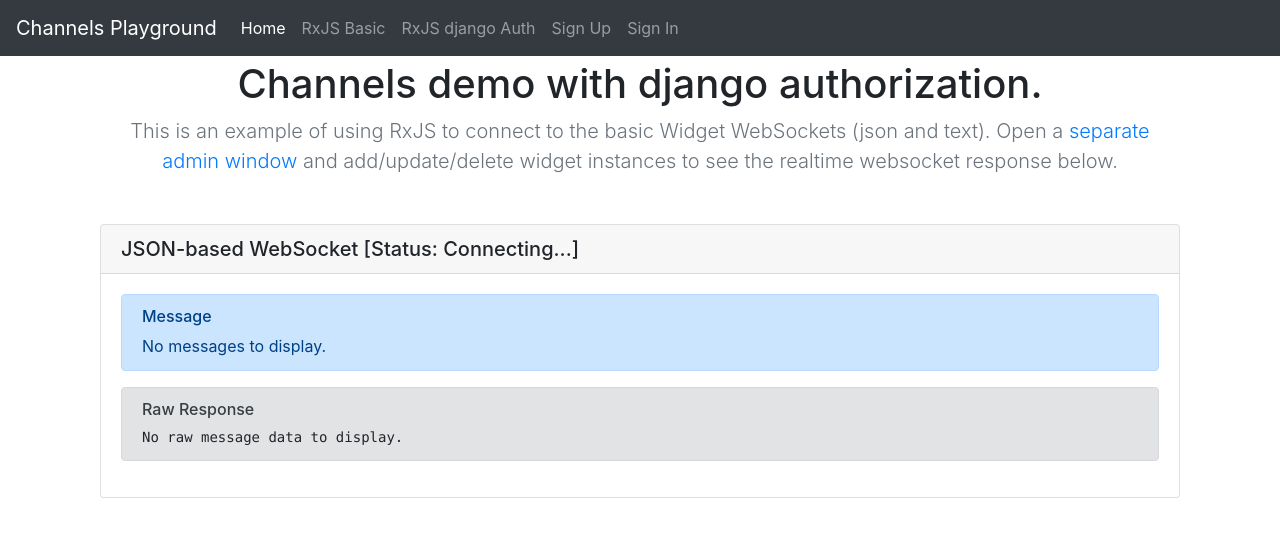
After one commit to mxdmedia/django-channels-playground, a Django app: page /rxjs-django-auth/ in a window 1280 px wide. The commit adds this page. Shown: the top 537 px of the page. Run offline with Django 3.2, Linux system fonts and the light colour scheme; some libraries are stand-ins or nearby versions.

Commit message:
Added rxjs samples, auth, etc..

```diff
--- a/channels_playground/templates/base.html
+++ b/channels_playground/templates/base.html
@@ -1,5 +1,7 @@
-{% load static i18n %}<!DOCTYPE html>
+{% load static i18n %}
+<!DOCTYPE html>
 <html lang="en">
+
 <head>
   <meta charset="utf-8">
   <meta http-equiv="x-ua-compatible" content="ie=edge">
@@ -18,7 +20,8 @@
   {% block css %}
 
   <!-- Latest compiled and minified Bootstrap CSS -->
-    <link href="https://stackpath.bootstrapcdn.com/bootstrap/4.3.1/css/bootstrap.min.css" rel="stylesheet" integrity="sha384-ggOyR0iXCbMQv3Xipma34MD+dH/1fQ784/j6cY/iJTQUOhcWr7x9JvoRxT2MZw1T" crossorigin="anonymous">
+  <link href="https://stackpath.bootstrapcdn.com/bootstrap/4.3.1/css/bootstrap.min.css" rel="stylesheet"
+    integrity="sha384-ggOyR0iXCbMQv3Xipma34MD+dH/1fQ784/j6cY/iJTQUOhcWr7x9JvoRxT2MZw1T" crossorigin="anonymous">
 
 
   <!-- Your stuff: Third-party CSS libraries go here -->
@@ -35,8 +38,10 @@
 <body>
 
   <div class="mb-1">
-      <nav class="navbar navbar-expand-md navbar-light bg-light">
-        <button class="navbar-toggler navbar-toggler-right" type="button" data-toggle="collapse" data-target="#navbarSupportedContent" aria-controls="navbarSupportedContent" aria-expanded="false" aria-label="Toggle navigation">
+    <nav class="navbar navbar-expand-md navbar-dark bg-dark box-shadow">
+      <button class="navbar-toggler navbar-toggler-right" type="button" data-toggle="collapse"
+        data-target="#navbarSupportedContent" aria-controls="navbarSupportedContent" aria-expanded="false"
+        aria-label="Toggle navigation">
         <span class="navbar-toggler-icon"></span>
       </button>
       <a class="navbar-brand" href="{% url 'home' %}">Channels Playground</a>
@@ -47,7 +52,10 @@
             <a class="nav-link" href="{% url 'home' %}">Home <span class="sr-only">(current)</span></a>
           </li>
           <li class="nav-item">
-              <a class="nav-link" href="{% url 'about' %}">About</a>
+            <a class="nav-link" href="{% url 'rxjs-basic' %}">RxJS Basic</a>
+          </li>
+          <li class="nav-item">
+            <a class="nav-link" href="{% url 'rxjs-django-auth' %}">RxJS django Auth</a>
           </li>
           {% if request.user.is_authenticated %}
           <li class="nav-item">
@@ -78,12 +86,13 @@
 
     {% if messages %}
     {% for message in messages %}
-              <div class="alert {% if message.tags %}alert-{{ message.tags }}{% endif %}">{{ message }}<button type="button" class="close" data-dismiss="alert" aria-label="Close"><span aria-hidden="true">&times;</span></button></div>
+    <div class="alert {% if message.tags %}alert-{{ message.tags }}{% endif %}">{{ message }}<button type="button"
+        class="close" data-dismiss="alert" aria-label="Close"><span aria-hidden="true">&times;</span></button></div>
     {% endfor %}
     {% endif %}
 
     {% block content %}
-        <p>Use this document as a way to quick start any new project.</p>
+    <p>No content defined in this page's html file.</p>
     {% endblock content %}
 
   </div> <!-- /container -->
@@ -96,9 +105,15 @@
   {% block javascript %}
 
   <!-- Bootstrap JS and its dependencies-->
-      <script src="https://code.jquery.com/jquery-3.3.1.slim.min.js" integrity="sha384-q8i/X+965DzO0rT7abK41JStQIAqVgRVzpbzo5smXKp4YfRvH+8abtTE1Pi6jizo" crossorigin="anonymous"></script>
-      <script src="https://cdnjs.cloudflare.com/ajax/libs/popper.js/1.14.3/umd/popper.min.js" integrity="sha384-ZMP7rVo3mIykV+2+9J3UJ46jBk0WLaUAdn689aCwoqbBJiSnjAK/l8WvCWPIPm49" crossorigin="anonymous"></script>
-      <script src="https://stackpath.bootstrapcdn.com/bootstrap/4.3.1/js/bootstrap.min.js" integrity="sha384-JjSmVgyd0p3pXB1rRibZUAYoIIy6OrQ6VrjIEaFf/nJGzIxFDsf4x0xIM+B07jRM" crossorigin="anonymous"></script>
+  <script src="https://code.jquery.com/jquery-3.3.1.slim.min.js"
+    integrity="sha384-q8i/X+965DzO0rT7abK41JStQIAqVgRVzpbzo5smXKp4YfRvH+8abtTE1Pi6jizo"
+    crossorigin="anonymous"></script>
+  <script src="https://cdnjs.cloudflare.com/ajax/libs/popper.js/1.14.3/umd/popper.min.js"
+    integrity="sha384-ZMP7rVo3mIykV+2+9J3UJ46jBk0WLaUAdn689aCwoqbBJiSnjAK/l8WvCWPIPm49"
+    crossorigin="anonymous"></script>
+  <script src="https://stackpath.bootstrapcdn.com/bootstrap/4.3.1/js/bootstrap.min.js"
+    integrity="sha384-JjSmVgyd0p3pXB1rRibZUAYoIIy6OrQ6VrjIEaFf/nJGzIxFDsf4x0xIM+B07jRM"
+    crossorigin="anonymous"></script>
 
   <!-- Your stuff: Third-party javascript libraries go here -->
 
@@ -110,4 +125,5 @@
 
   {% endblock javascript %}
 </body>
+
 </html>
--- a/channels_playground/templates/pages/home.html
+++ b/channels_playground/templates/pages/home.html
@@ -1 +1,5 @@
 {% extends "base.html" %}
+
+{% block content %}
+
+{% endblock content %}
--- /dev/null
+++ b/channels_playground/templates/pages/rxjs-django-auth.html
@@ -0,0 +1,99 @@
+{% extends "base.html" %}
+{% load static %}
+
+{% block title %}Channels with django user auth, using rxjs{% endblock %}
+
+{% block content %}
+<div class="container">
+  <h1 class="text-center">Channels demo with django authorization.</h1>
+  <p class="lead text-muted text-center">
+    This is an example of using RxJS to connect to the basic Widget WebSockets (json and
+    text). Open a <a href='/admin/widgets/widget/' target='_blank'>separate admin window</a>
+    and add/update/delete widget instances to see the realtime websocket response below.
+  </p>
+  <!-- JSON-based WebSocket Card -->
+  <div class="card mt-5" id="json-card">
+    <h5 class="card-header">
+      JSON-based WebSocket [Status: <span id="json-status">Connecting...</span>]
+    </h5>
+    <div class="card-body">
+      <div class="alert alert-primary" role="alert" id="json-message-alert">
+        <h6>Message</h6>
+        <p id='json-message-data' class='mb-0'>No messages to display.</p>
+      </div>
+      <div class="alert alert-secondary" role="alert" id="json-raw-alert">
+        <h6>Raw Response</h6>
+        <pre id='json-raw-data' class='mb-0'>No raw message data to display.</pre>
+      </div>
+    </div>
+  </div>
+
+  <div class="alert alert-danger" role="alert" id="login-required-alert" hidden="true">
+    <h6>Login Required</h6>
+    <p class='mb-0'>This websocket connection requires you to be logged in.</p>
+  </div>
+  {% endblock content %}
+
+  {% block javascript %}
+  <script src="https://cdnjs.cloudflare.com/ajax/libs/rxjs/6.6.2/rxjs.umd.min.js"
+    integrity="sha512-kN8bAZFoIra6Z7dDPNMD3efoGLn7QpOZgBcNpLwKIoBM5rXLVxt9nPHNo+4WrIsT0RBc/h2sXtN08n1ALxn4yw=="
+    crossorigin="anonymous"></script>
+
+  <script>
+    // Once the window/scripts/etc. have all been loaded, set up our json and text websockets.
+    window.onload = (event) => {
+      setupJsonWebsocket();
+    }
+    var unauthorized = false;
+    /**
+     * Sets up a subscribed RxJS webSocketSubject that connects to the server's JSON widgets websocket
+     * channel.  This example uses RxJS' retryWhen operator to attempt reconnection if the websocket
+     * disconnects.  Data returned from the server is json, and is (by default) deserialized into a
+     * javascript object, which is then used to populate the RxJS json card alerts.  The openObserver
+     * parameter is also set to update a status element, showing the user the websocket connection status
+     */
+    const setupJsonWebsocket = () => {
+      // Loading webSocket, retryWhen, and delay from rxjs.
+      const webSocket = rxjs.webSocket.webSocket;
+      const webSocketSubject = rxjs.webSocketSubject;
+      const retryWhen = rxjs.operators.retryWhen;
+      const delay = rxjs.operators.delay;
+
+      // Create a webSocket subject, connecting to the ws widgets/json endpoint.
+      const jsonSubject = webSocket({
+        url: 'ws://localhost:8888/ws/widgets/django-auth/json/',
+        openObserver: {
+          next: () => {
+            document.getElementById('json-status').innerHTML = "Connected!"
+          }
+        },
+        closeObserver: {
+          next: (event) => {
+            if (event.code === 4401) {
+              unauthorized = true;
+              document.getElementById('json-card').hidden = true;
+              document.getElementById('login-required-alert').hidden = false;
+            }
+          }
+        }
+      });
+
+      // Add a reconnect if connection dies using rxjs' subject pipe operator
+      // then subscribe to any messages received by the subject.
+      jsonSubject.pipe(
+        // If we are disconnected, wait 5000ms before attempting to reconnect.
+        retryWhen((err) => {
+          document.getElementById('json-status').innerHTML = "Disconnected!  Attempting reconnection shortly..."
+          return err.pipe(delay(5000));
+        })
+      ).subscribe(
+        // Once we receieve a message from the server, put the message in our
+        // alert div, and the raw response in the raw-data div.
+        resp => {
+          document.getElementById('json-message-data').innerHTML = resp.message;
+          document.getElementById('json-raw-data').innerHTML = `${JSON.stringify(resp, undefined, 2)}`;
+        },
+      );
+    }
+  </script>
+  {% endblock javascript %}
--- a/channels_playground/widgets/apps.py
+++ b/channels_playground/widgets/apps.py
@@ -3,7 +3,7 @@ from django.utils.translation import gettext_lazy as _
 
 
 class WidgetsConfig(AppConfig):
-    name = 'widgets'
+    name = 'channels_playground.widgets'
     verbose_name = _("Widgets")
 
     def ready(self):
--- a/config/settings/base.py
+++ b/config/settings/base.py
@@ -260,7 +260,7 @@ ACCOUNT_AUTHENTICATION_METHOD = "username"
 # https://django-allauth.readthedocs.io/en/latest/configuration.html
 ACCOUNT_EMAIL_REQUIRED = True
 # https://django-allauth.readthedocs.io/en/latest/configuration.html
-ACCOUNT_EMAIL_VERIFICATION = "mandatory"
+ACCOUNT_EMAIL_VERIFICATION = "none"
 # https://django-allauth.readthedocs.io/en/latest/configuration.html
 ACCOUNT_ADAPTER = "channels_playground.users.adapters.AccountAdapter"
 # https://django-allauth.readthedocs.io/en/latest/configuration.html
--- a/config/urls.py
+++ b/config/urls.py
@@ -8,10 +8,19 @@ from django.views.generic import TemplateView
 urlpatterns = [
     path("", TemplateView.as_view(template_name="pages/home.html"), name="home"),
     path(
-        "about/", TemplateView.as_view(template_name="pages/about.html"), name="about"
+        "about/",
+        TemplateView.as_view(template_name="pages/about.html"),
+        name="about"
     ),
     path(
-        "rxjs/", TemplateView.as_view(template_name="pages/rxjs.html"), name="rxjs"
+        "rxjs-basic/",
+        TemplateView.as_view(template_name="pages/rxjs.html"),
+        name="rxjs-basic"
+    ),
+    path(
+        "rxjs-django-auth/",
+        TemplateView.as_view(template_name="pages/rxjs-django-auth.html"),
+        name="rxjs-django-auth"
     ),
     # Django Admin, use {% url 'admin:index' %}
     path(settings.ADMIN_URL, admin.site.urls),
```
Also changed, not shown: channels_playground/templates/pages/rxjs.html (+131 -4 lines), channels_playground/widgets/consumers.py (+73 -13 lines), channels_playground/widgets/models.py (+1 -17 lines), channels_playground/widgets/routing.py (+7 -1 lines), channels_playground/widgets/signals.py (added, +41 -0 lines), .devcontainer/devcontainer.json, channels_playground/widgets/migrations/0002_auto_20200810_1049.py (added), 1 other file. Lines whose indentation alone changed are shown as unchanged.
